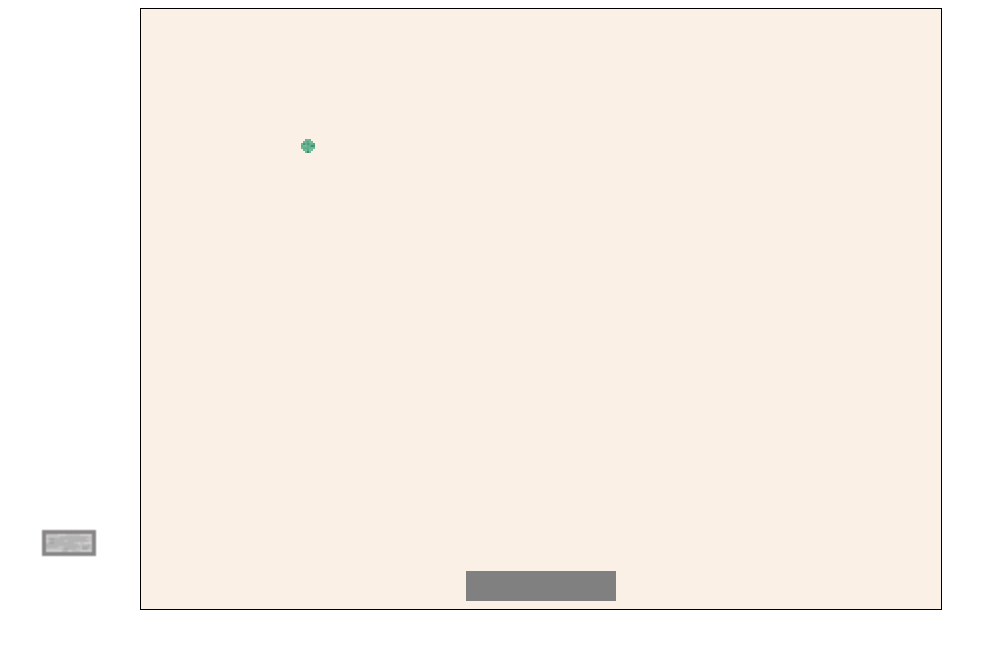
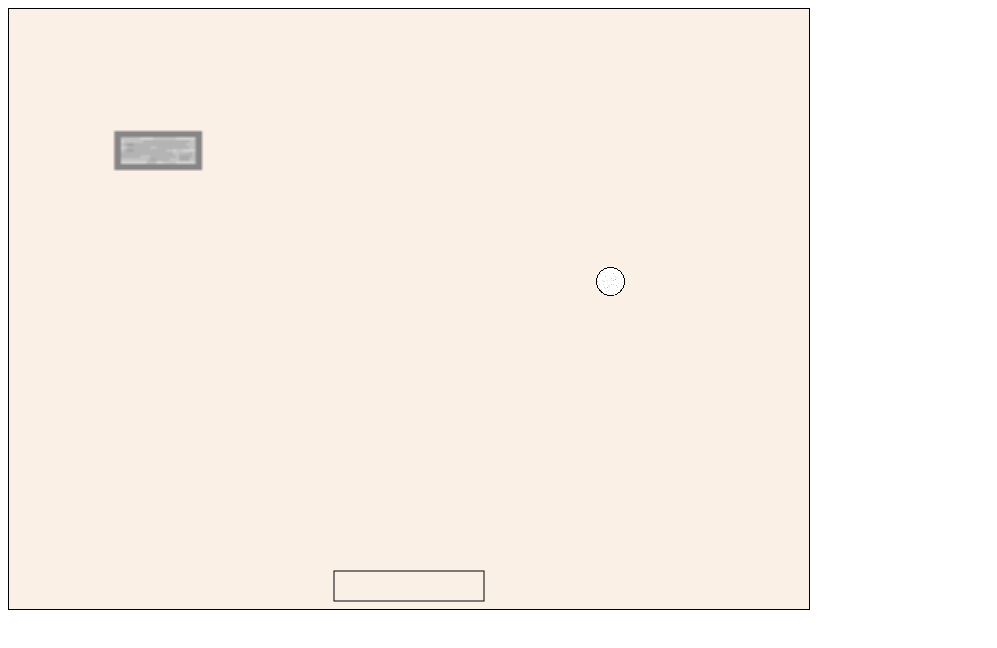
Before and after one commit to Eightsu/paddle, a website built with Parcel: page index.html in a window 1280 px wide. Shown: the whole page, without its empty margins (0-997 px from the left). Built offline with nearby package versions, Linux system fonts and the light colour scheme.

Commit message:
show brick

```diff
--- a/index.html
+++ b/index.html
@@ -7,7 +7,7 @@
   <link rel="stylesheet" href="styles.scss">
 </head>
 <body>
-  <img id='ball'src="assets/img/ball.png" alt="ball" srcset="">
+  <img id='ball'src="assets/img/test_ball.png" alt="ball" srcset="">
   <img id='brick'src="assets/img/brick.png" alt="ball" srcset="" width="128" height="128">
   <canvas id='app' width="800" height="600">
   </canvas>
--- a/index.js
+++ b/index.js
@@ -1,6 +1,3 @@
-import Paddle from './src/paddle';
-import InputHandler from './src/input';
-import Ball from './src/ball';
 import World from './src/world';
 
 const canvas = document.getElementById('app');
@@ -21,8 +18,7 @@ let history = 0;
 function gameLoop (timeStamp) {
   const deltaT = timeStamp - history;
   history = timeStamp;
-  ctx.clearRect(0, 0, GAME_WIDTH, GAME_HEIGHT);
-
+  // ctx.clearRect(0, 0, GAME_WIDTH, GAME_HEIGHT);
   ctx.fillStyle = 'linen';
   ctx.fillRect(0, 0, GAME_WIDTH, GAME_HEIGHT);
 
--- a/src/ball.js
+++ b/src/ball.js
@@ -1,13 +1,13 @@
 export default class Ball {
   constructor (World) {
-    this.size = 32;
+    this.size = 64;
     this.game = World;
     this.gameWidth = World.gameWidth;
     this.gameHeight = World.gameHeight;
     this.image = document.getElementById('ball');
     this.spd = {
-      x: 10,
-      y: 10,
+      x: 8,
+      y: 8,
     };
 
     this.position = {
@@ -24,23 +24,24 @@ export default class Ball {
     this.position.x += this.spd.x;
     this.position.y += this.spd.y;
 
-    if (this.position.x + this.size > this.gameWidth || this.position.x < 0) {
+    if (this.position.x + 52 > this.gameWidth || this.position.x < 0) {
       this.spd.x = -this.spd.x;
     }
-    if (this.position.y + this.size > this.gameHeight || this.position.y < 0) {
+    if (this.position.y + 48 > this.gameHeight || this.position.y < 0) {
       this.spd.y = -this.spd.y;
     }
 
-    const bottom = this.position.y + this.size - 4;
+    const bottom = this.position.y + this.size;
     const paddleTop = this.game.paddle.position.y;
-    const leftOfPaddle = this.game.paddle.position.x
-    const rightOfPaddle = this.game.paddle.position.x + this.game.paddle.width
+    const leftOfPaddle = this.game.paddle.position.x;
+    const rightOfPaddle = this.game.paddle.position.x + this.game.paddle.width;
 
 
     // let paddleTop = this.game.paddle.position.x;
 
-    if (bottom >= paddleTop &&
-      this.position.x >= leftOfPaddle && this.position.x + this.size <= rightOfPaddle) {
+    if (bottom >= paddleTop
+      && this.position.x + 2 >= leftOfPaddle
+      && this.position.x + this.size <= rightOfPaddle) {
       this.spd.y = -this.spd.y;
       this.position.y = this.game.paddle.position.y - this.size;
     }
--- a/src/brick.js
+++ b/src/brick.js
@@ -0,0 +1,19 @@
+export default class Brick {
+  constructor (World, position) {
+    this.image = document.getElementById('brick');
+    this.width = 52 * 4;
+    this.height = 24 * 8;
+    this.game = World;
+    this.gameWidth = World.gameWidth;
+    this.gameHeight = World.gameHeight;
+    this.position = position;
+  }
+
+  draw (ctx) {
+    ctx.drawImage(this.image, this.position.x, this.position.y, this.width, this.height);
+  }
+
+  update (deltaT) {
+
+  }
+}
--- a/src/paddle.js
+++ b/src/paddle.js
@@ -13,8 +13,10 @@ export default class Paddle {
   }
 
   draw (ctx) {
-    ctx.fillStyle = 'grey';
-    ctx.fillRect(this.position.x, this.position.y, this.width, this.height);
+    // ctx.fillStyle = 'linen';
+    ctx.strokeStyle='black'
+    ctx.strokeRect(this.position.x, this.position.y, this.width, this.height);
+    ctx.stroke();
   }
 
   moveLeft () {
--- a/src/world.js
+++ b/src/world.js
@@ -1,6 +1,7 @@
 import Paddle from './paddle';
 import InputHandler from './input';
 import Ball from './ball';
+import Brick from './brick';
 
 
 export default class World {
@@ -13,10 +14,15 @@ export default class World {
     this.paddle = new Paddle(this);
     this.ball = new Ball(this);
     new InputHandler(this.paddle);
+    let bricks = [
+
+    ]
+    const brick = new Brick(this, { x: 50, y: 50 });
 
     this.gameObjects = [
       this.paddle,
       this.ball,
+      brick,
     ];
   }
 
@@ -24,7 +30,6 @@ export default class World {
     this.gameObjects.forEach((obj) => {
       obj.update(deltaT);
     });
-
   }
 
   draw (ctx) {
--- a/styles.scss
+++ b/styles.scss
@@ -5,3 +5,7 @@
 #ball {
   display: none;
 }
+
+#brick {
+  display: none;
+}
```
Also changed, not shown: assets/img/test_ball.png (added).
